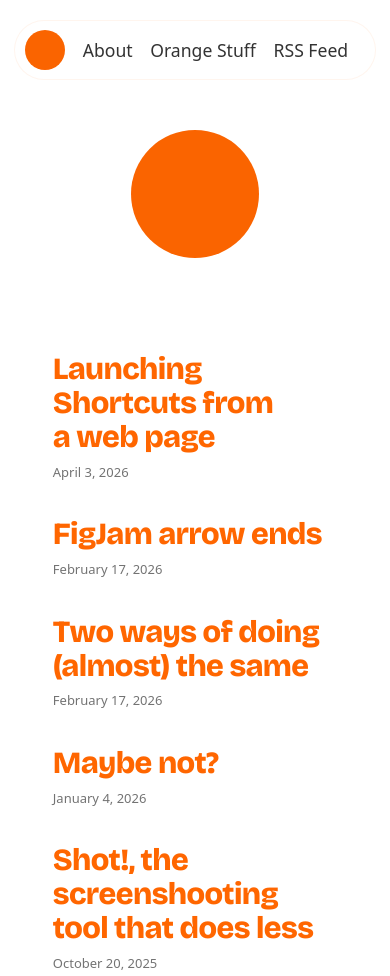
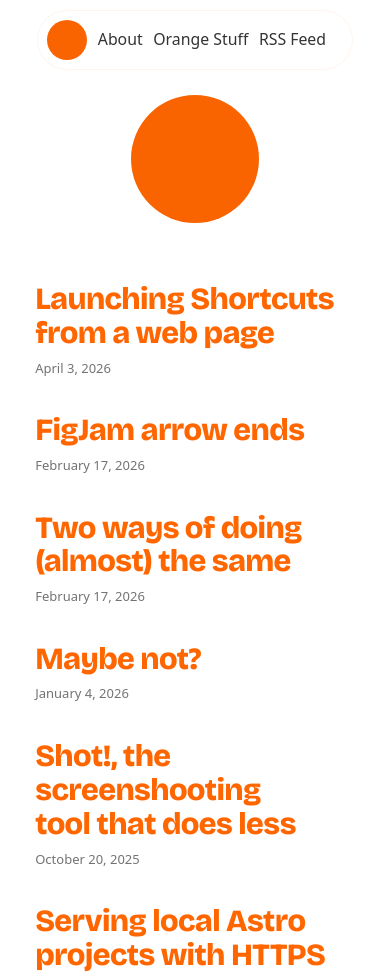
Before and after one commit to bomberstudios/me, an Astro site: page / in a window 390 px wide. Shown: the top 976 px of the page. Built offline with nearby package versions, Linux system fonts and the light colour scheme; Astro itself is replaced by a stand-in of ours.

Commit message:
Some mobile fixes

```diff
--- a/src/components/PostList.astro
+++ b/src/components/PostList.astro
@@ -46,6 +46,8 @@ const posts = propPosts ?? (await getCollection('blog')).sort(
         text-decoration: none;
         transition: all 0.2s;
         padding: 1rem;
+        border-radius: 0.5rem;
+        @media (hover: hover) {
           &:hover {
             transform: matrix(1.07, 0, 0, 1.07, 0, 0);
             box-shadow: 0 0.2rem 1rem rgba(0, 0, 0, 0.3);
@@ -54,11 +56,14 @@ const posts = propPosts ?? (await getCollection('blog')).sort(
               color: white;
             }
             background-color: var(--brand);
-          border-radius: 0.5rem;
             .date {
               transition: all 0.2s;
               color: white;
             }
+          }
+        }
+        &:active {
+          background-color: var(--subtler);
         }
       }
       .title {
--- a/src/styles/global.css
+++ b/src/styles/global.css
@@ -158,6 +158,7 @@ body {
 
 header {
   width: fit-content;
+  max-width: calc(100% - 2rem);
   margin: 0 auto;
   border-radius: 999px;
   padding: 0.5rem 1.5rem 0.5rem 0.55rem;
@@ -188,6 +189,17 @@ header {
       &:hover {
         animation: pulse 1.5s ease-in-out alternate infinite;
       }
+    }
+  }
+}
+
+@media (max-width: 480px) {
+  header {
+    top: 10px;
+
+    .internal-links {
+      gap: 0.6rem;
+      font-size: 0.9rem;
     }
   }
 }
@@ -290,6 +302,26 @@ main {
   }
 }
 
+@media (max-width: 480px) {
+  .logo {
+    padding: 2rem 0;
+  }
+
+  main {
+    width: calc(100% - 2rem);
+
+    .blogpost .post-navigation {
+      flex-direction: column;
+      gap: 0.5rem;
+
+      a.prev,
+      a.next {
+        text-align: center;
+      }
+    }
+  }
+}
+
 /* Components */
 .astro-code {
   padding: 1rem;
```
Lines whose indentation alone changed are shown as unchanged.
